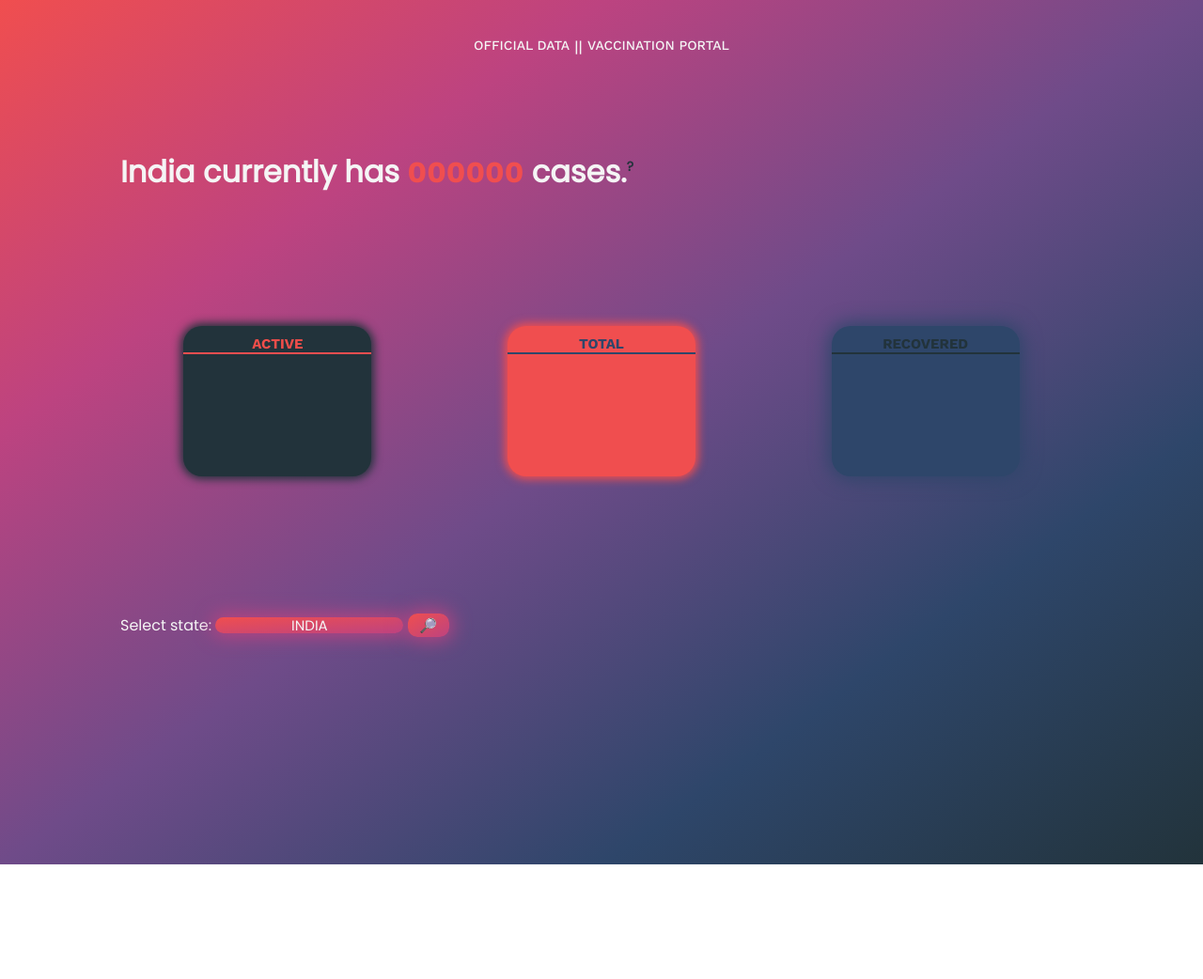
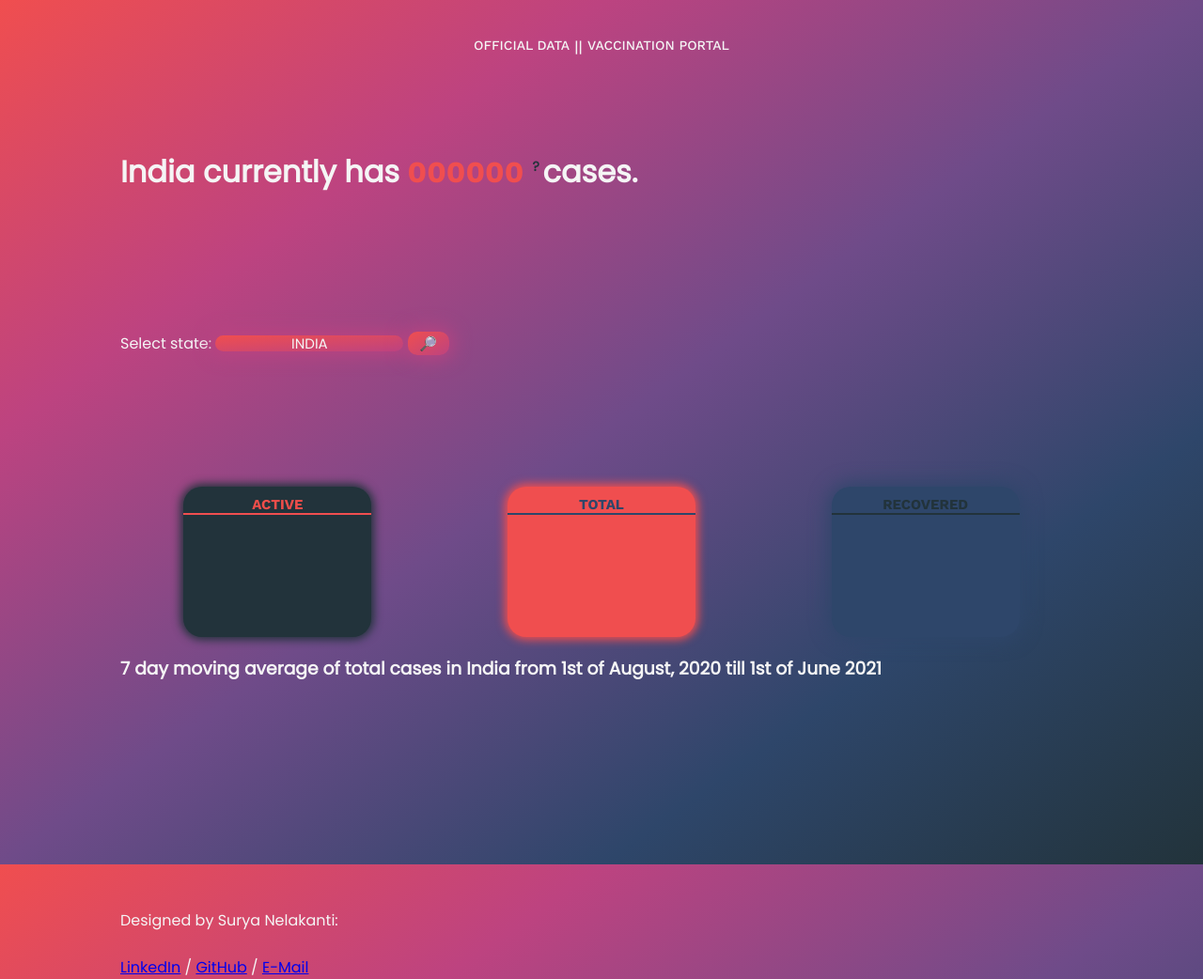
Before and after one commit to SuryaNelakanti/covidcases_tracker, a plain HTML site: page docs/index.html in a window 1280 px wide. Shown: the whole page at 94% size. Before the commit the page ends 920 px from the top, so only its background shows below. Drawn offline with nearby package versions, Linux system fonts and the light colour scheme; no server answers.

Commit message:
Add files via upload

```diff
--- a/docs/index.html
+++ b/docs/index.html
@@ -16,21 +16,7 @@
 </head>
 <body>
     <div class="header">
-    <h1><strong id="statePoint">India </strong> currently has <span id="pointHere">000000</span> cases.<sup class="supi">? <div id="cloud">last updated:</div></sup></h1>
-    </div>
-    <div class="stateCaseDetails" id="scd">
-        <div id="active" class="boxCase">
-            <h1>Active</h1>
-            <p id="activeChange"></p>
-        </div>
-        <div id="total" class="boxCase">
-            <h1>Total</h1>
-            <p id="totalChange"></p>
-        </div>
-        <div id="recovered" class="boxCase">
-            <h1>Recovered</h1>
-            <p id="recoveredChange"></p>
-        </div>
+    <h1><strong id="statePoint">India </strong> currently has <span id="pointHere">000000 </span><sup class="supi">? <div id="cloud"> last updated:</div></sup> cases.</h1>
     </div>
     <div class="select">
     <form id="stateSelect">
@@ -78,8 +64,25 @@
         <input type="submit" value="&#128270">
       </form>
     </div>
-    <div>
-        <canvas id="myChart"></canvas>
+    <div class="stateCaseDetails" id="scd">
+        <div id="active" class="boxCase">
+            <h1>Active</h1>
+            <p id="activeChange"></p>
+        </div>
+        <div id="total" class="boxCase">
+            <h1>Total</h1>
+            <p id="totalChange"></p>
+        </div>
+        <div id="recovered" class="boxCase">
+            <h1>Recovered</h1>
+            <p id="recoveredChange"></p>
+        </div>
+    </div>
+    <div class="covidGraph"><h3>7 day moving average of total cases in India from 1st of August, 2020 till 1st of June 2021</h3>
+    <canvas id="myChart" width="400" height="200"></canvas>
+    </div>
+    <div class="footer">
+        <p id="contact">Designed by Surya Nelakanti:<br/><br><a href="https://www.linkedin.com/in/surya-nelakanti-49470b172/">LinkedIn</a> / <a href="https://github.com/SuryaNelakanti">GitHub</a> / <a href="mailto:suryateja.nelakanti@gmail.com">E-Mail</a></p></p>
     </div>
 
 
```
